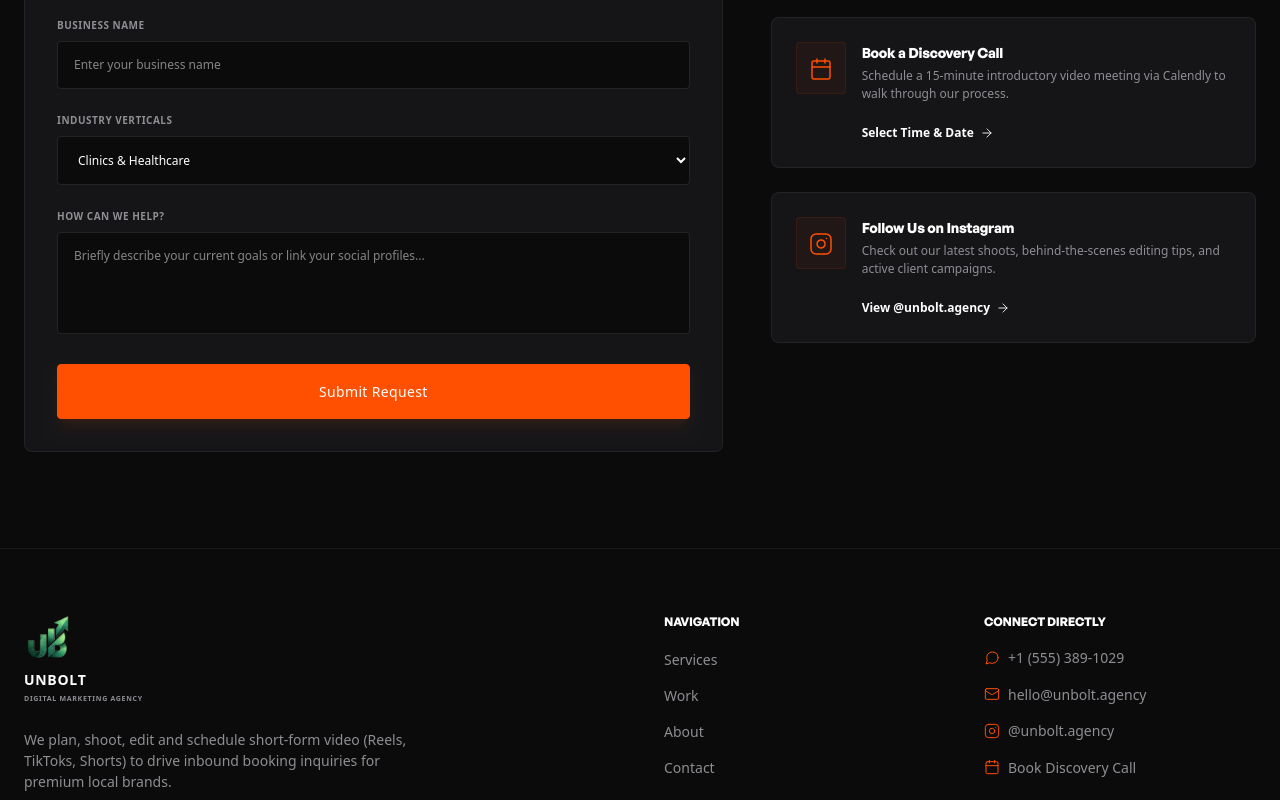
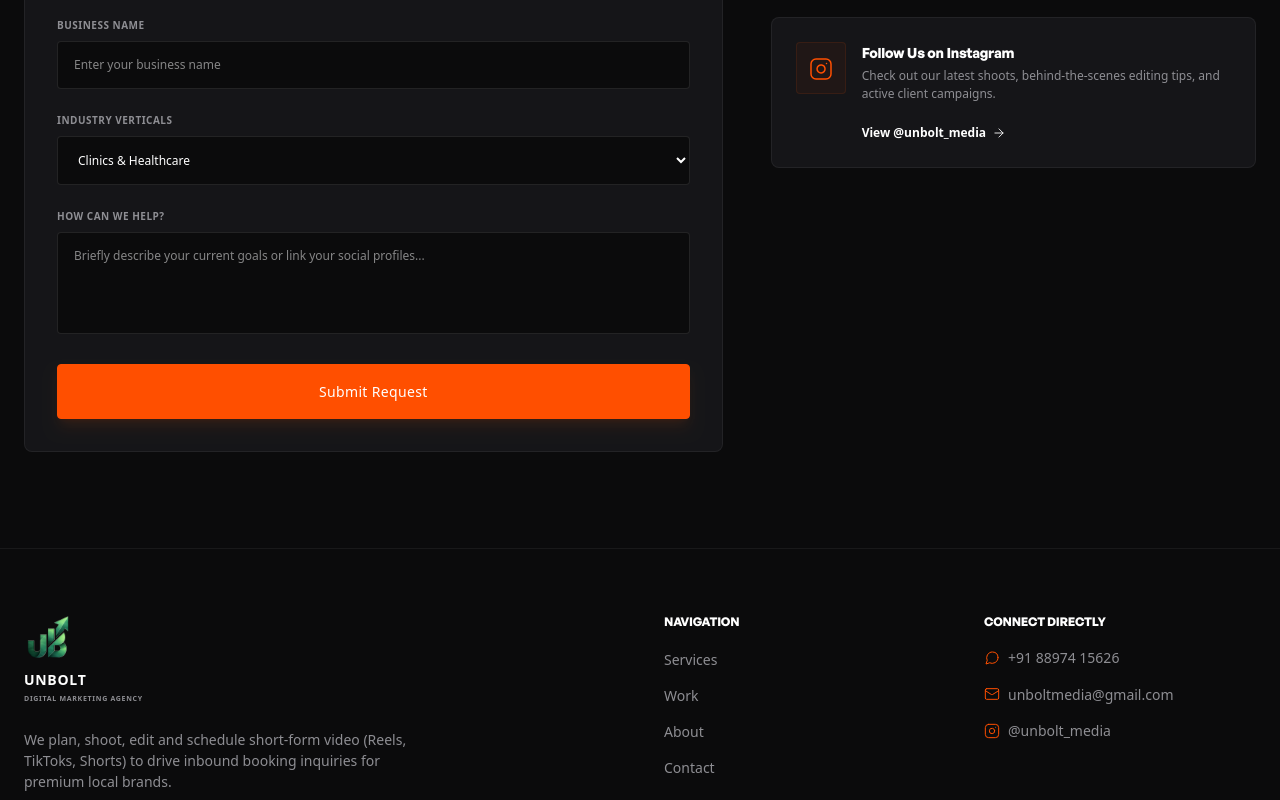
Before and after one commit to siddardha69/unbolt, a Next.js app: page /contact in a window 1280 px wide. Shown: the part 640-1440 px from the top of the page. Built offline with nearby package versions, Linux system fonts and the light colour scheme.

Commit message:
Update WhatsApp, email, Instagram details, location to Hyderabad, and remove Calendly option completely

```diff
--- a/src/app/contact/page.tsx
+++ b/src/app/contact/page.tsx
@@ -155,38 +155,12 @@
                   Have a quick question? Message our team directly for a fast response.
                 </p>
                 <a
-                  href="https://wa.me/15553891029"
+                  href="https://wa.me/918897415626"
                   target="_blank"
                   rel="noopener noreferrer"
                   className="inline-flex items-center gap-1.5 text-xs font-display font-semibold text-text-primary hover:text-accent transition-colors"
                 >
-                  Message +1 (555) 389-1029
-                  <Icon name="arrow-right" size={14} />
-                </a>
-              </div>
-            </div>
-          </Card>
-
-          {/* Calendly Booking */}
-          <Card className="bg-base-light border border-text-primary/[0.04] p-6">
-            <div className="flex items-start gap-4">
-              <div className="p-3 bg-accent/5 border border-accent/10 rounded-[4px] text-accent">
-                <Icon name="calendar" size={24} />
-              </div>
-              <div>
-                <h4 className="font-display font-bold text-text-primary text-sm mb-1">
-                  Book a Discovery Call
-                </h4>
-                <p className="text-xs text-text-muted leading-relaxed mb-4">
-                  Schedule a 15-minute introductory video meeting via Calendly to walk through our process.
-                </p>
-                <a
-                  href="https://calendly.com/unbolt/discovery"
-                  target="_blank"
-                  rel="noopener noreferrer"
-                  className="inline-flex items-center gap-1.5 text-xs font-display font-semibold text-text-primary hover:text-accent transition-colors"
-                >
-                  Select Time & Date
+                  Message +91 88974 15626
                   <Icon name="arrow-right" size={14} />
                 </a>
               </div>
@@ -207,12 +181,12 @@
                   Check out our latest shoots, behind-the-scenes editing tips, and active client campaigns.
                 </p>
                 <a
-                  href="https://instagram.com/unbolt.agency"
+                  href="https://www.instagram.com/unbolt_media?utm_source=ig_web_button_share_sheet&igsh=ZDNlZDc0MzIxNw=="
                   target="_blank"
                   rel="noopener noreferrer"
                   className="inline-flex items-center gap-1.5 text-xs font-display font-semibold text-text-primary hover:text-accent transition-colors"
                 >
-                  View @unbolt.agency
+                  View @unbolt_media
                   <Icon name="arrow-right" size={14} />
                 </a>
               </div>
--- a/src/app/page.tsx
+++ b/src/app/page.tsx
@@ -15,7 +15,7 @@
 
 export const metadata = {
   title: "Unbolt | High-Performance Short-Form Video Systems",
-  description: "We plan, shoot, edit, and post high-retention Reels, TikToks, and Shorts for clinics, dining, real estate, and fitness brands in New York."
+  description: "We plan, shoot, edit, and post high-retention Reels, TikToks, and Shorts for clinics, dining, real estate, and fitness brands in Hyderabad, India."
 };
 
 export default function Home() {
--- a/src/components/layout/Footer.tsx
+++ b/src/components/layout/Footer.tsx
@@ -42,7 +42,7 @@
               </p>
             </div>
             <div className="text-xs text-text-muted">
-              Serving premium brands in <span className="text-text-primary font-medium">New York, USA</span> & internationally.
+              Serving premium brands in <span className="text-text-primary font-medium">Hyderabad, India</span> & internationally.
             </div>
           </div>
 
@@ -73,44 +73,33 @@
             <ul className="space-y-3">
               <li>
                 <a
-                  href="https://wa.me/15553891029"
+                  href="https://wa.me/918897415626"
                   target="_blank"
                   rel="noopener noreferrer"
                   className="inline-flex items-center gap-2 text-sm text-text-muted hover:text-text-primary transition-colors"
                 >
                   <Icon name="whatsapp" size={16} className="text-accent" />
-                  +1 (555) 389-1029
+                  +91 88974 15626
                 </a>
               </li>
               <li>
                 <a
-                  href="mailto:hello@unbolt.agency"
+                  href="mailto:unboltmedia@gmail.com"
                   className="inline-flex items-center gap-2 text-sm text-text-muted hover:text-text-primary transition-colors"
                 >
                   <Icon name="email" size={16} className="text-accent" />
-                  hello@unbolt.agency
+                  unboltmedia@gmail.com
                 </a>
               </li>
               <li>
                 <a
-                  href="https://instagram.com/unbolt.agency"
+                  href="https://www.instagram.com/unbolt_media?utm_source=ig_web_button_share_sheet&igsh=ZDNlZDc0MzIxNw=="
                   target="_blank"
                   rel="noopener noreferrer"
                   className="inline-flex items-center gap-2 text-sm text-text-muted hover:text-text-primary transition-colors"
                 >
                   <Icon name="instagram" size={16} className="text-accent" />
-                  @unbolt.agency
-                </a>
-              </li>
-              <li>
-                <a
-                  href="https://calendly.com/unbolt/discovery"
-                  target="_blank"
-                  rel="noopener noreferrer"
-                  className="inline-flex items-center gap-2 text-sm text-text-muted hover:text-text-primary transition-colors"
-                >
-                  <Icon name="calendar" size={16} className="text-accent" />
-                  Book Discovery Call
+                  @unbolt_media
                 </a>
               </li>
             </ul>
--- a/src/components/layout/Nav.tsx
+++ b/src/components/layout/Nav.tsx
@@ -142,13 +142,13 @@
                 Get a Proposal
               </Button>
               <div className="flex items-center justify-center gap-6 text-text-muted mt-4">
-                <a href="https://instagram.com/upbolt.studios" target="_blank" rel="noopener noreferrer" className="hover:text-accent">
+                <a href="https://www.instagram.com/unbolt_media?utm_source=ig_web_button_share_sheet&igsh=ZDNlZDc0MzIxNw==" target="_blank" rel="noopener noreferrer" className="hover:text-accent">
                   <Icon name="instagram" size={20} />
                 </a>
-                <a href="mailto:hello@upboltstudios.com" className="hover:text-accent">
+                <a href="mailto:unboltmedia@gmail.com" className="hover:text-accent">
                   <Icon name="email" size={20} />
                 </a>
-                <a href="https://wa.me/15553891029" target="_blank" rel="noopener noreferrer" className="hover:text-accent">
+                <a href="https://wa.me/918897415626" target="_blank" rel="noopener noreferrer" className="hover:text-accent">
                   <Icon name="whatsapp" size={20} />
                 </a>
               </div>
```
